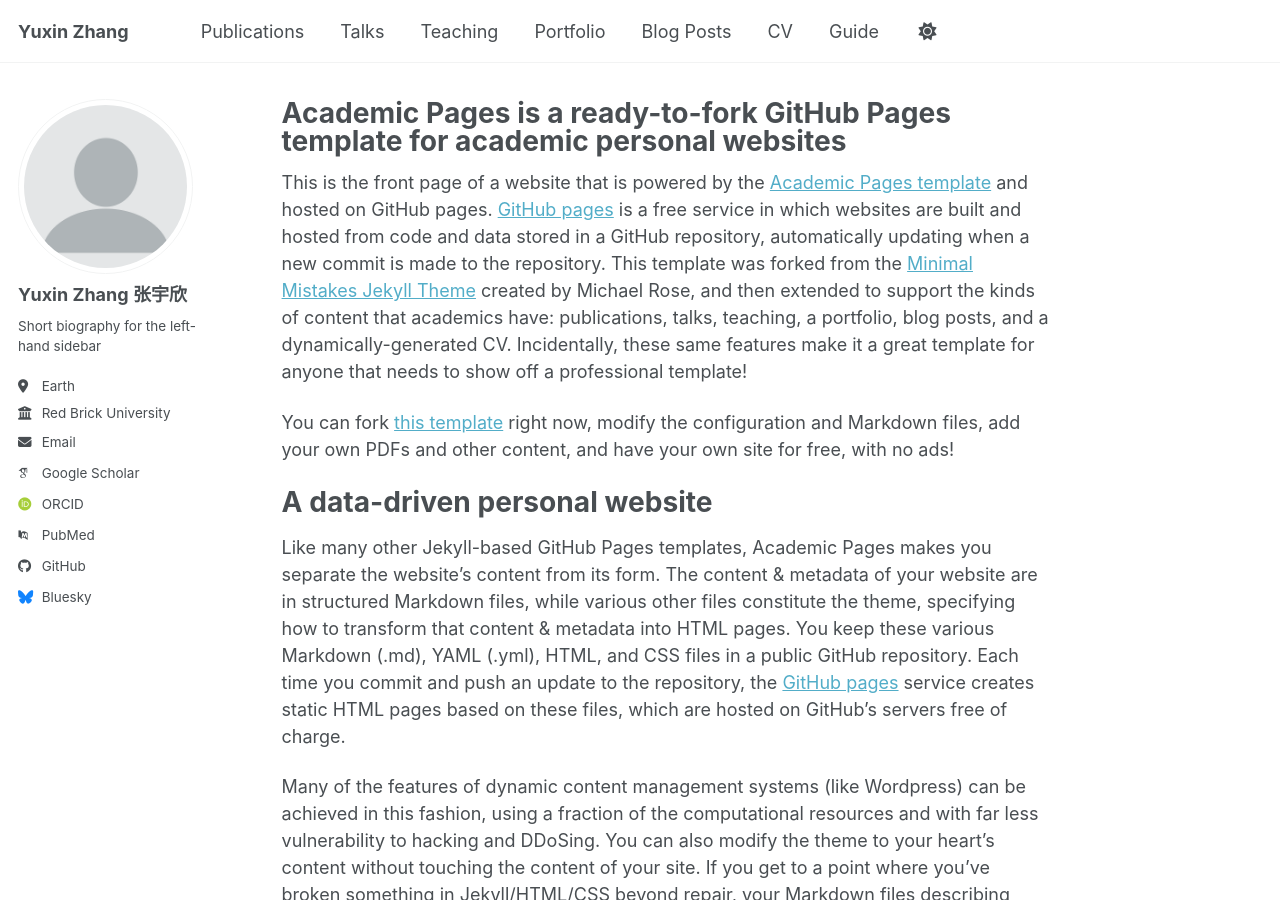
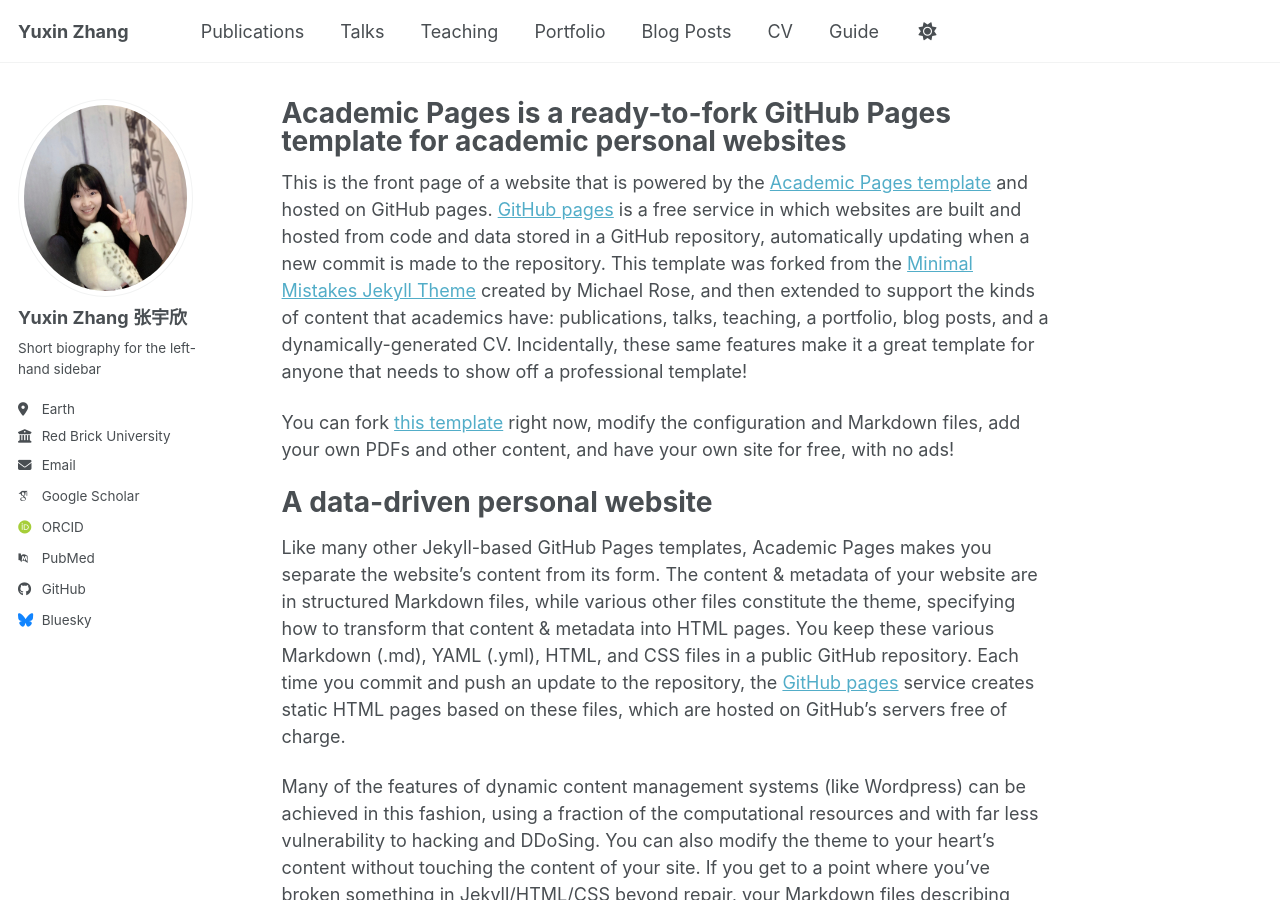
Before and after one commit to yuxinzhangmath/yuxinzhangmath.github.io, a Jekyll site: the page built from _pages/about.md, in a window 1280 px wide and 900 px high. Built offline with Jekyll 4.4.1, drawn with Linux system fonts in a browser that asks for light colours; some web fonts are replaced; a script bundle is joined from its source files by our own code; library files that are not in the unit come from our copies.

Commit message:
Update _config.yml

```diff
--- a/_config.yml
+++ b/_config.yml
@@ -23,7 +23,7 @@ repository               : "academicpages/academicpages.github.io"
 #               Additional customization can be done by editing /_includes/author-profile.html
 author:
   # Biographic information
-  avatar           : "profile.png"
+  avatar           : "yuxin.JPG"
   name             : "Yuxin Zhang 张宇欣"
   pronouns         : # example: "she/her"
   bio              : "Short biography for the left-hand sidebar"
```
